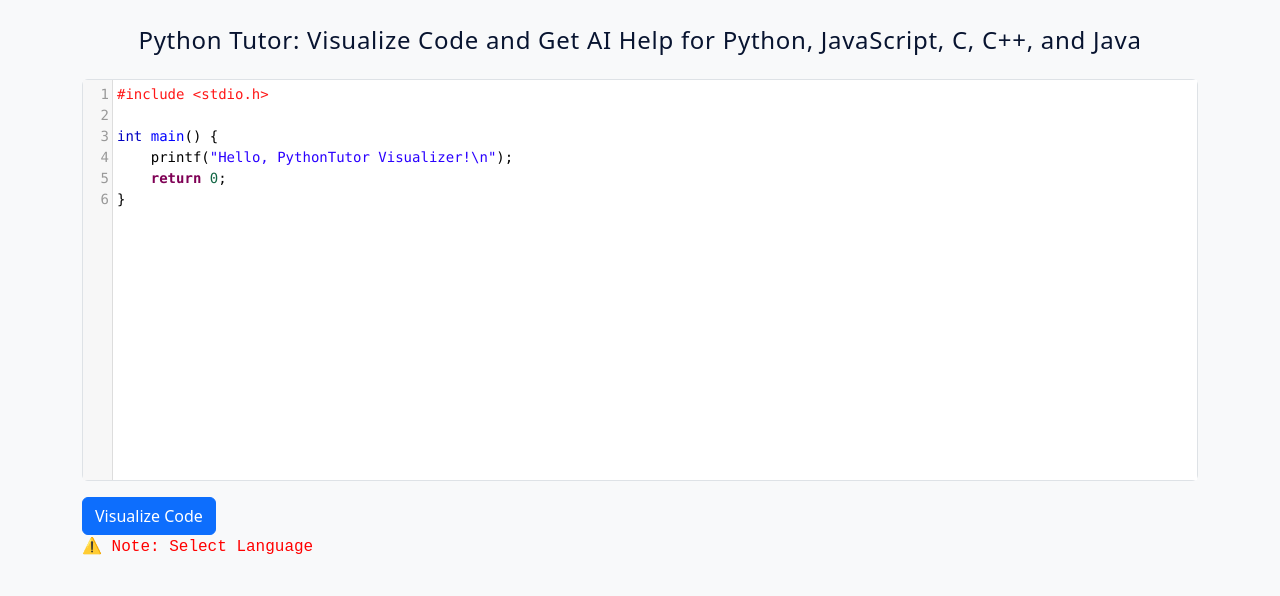
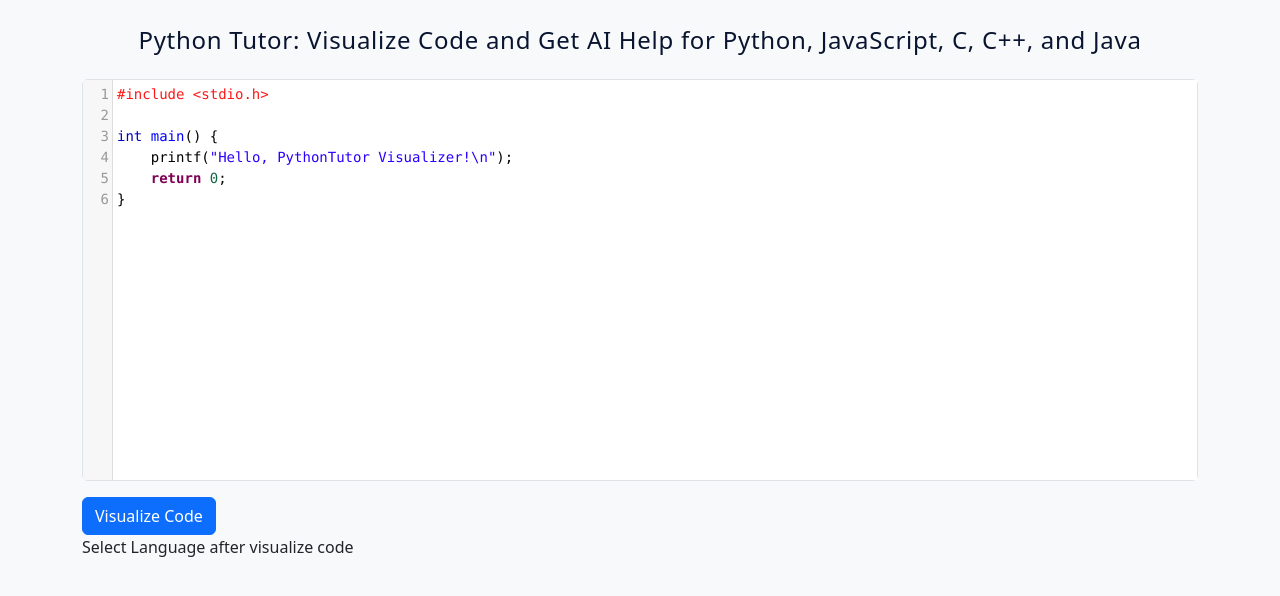
Before and after one commit to AnisurRahmanJU/CodeViz, a website: page index.html in a window 1280 px wide. Drawn offline with nearby package versions, Linux system fonts and the light colour scheme.

Commit message:
Update index.html

```diff
--- a/index.html
+++ b/index.html
@@ -29,7 +29,7 @@
     <div id="editor" class="border rounded"></div>
 
     <button id="visualize-btn" class="btn btn-primary mt-3">Visualize Code</button><br>
-    <div><p style="color:red; font-family: 'JetBrains Mono', monospace;">⚠️ Note: Select Language </p></div>
+    <div><p font-family: 'JetBrains Mono', monospace;">Select Language after visualize code</p></div>
 
     <div id="iframe-container" class="mt-4 border rounded shadow-sm" style="height: 600px; display: none;"></div>
   </div>
```
